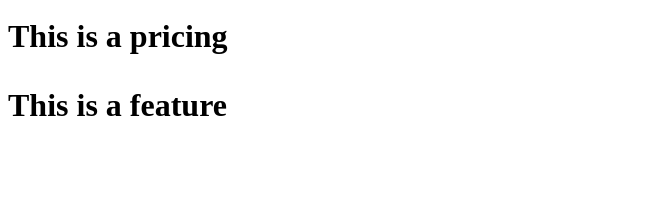
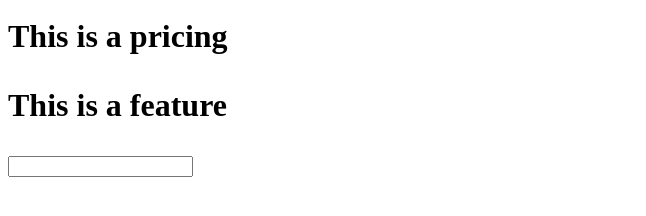
Before and after one commit to kadikbecerrasoliz/microverse2, a plain HTML site: page index.html in a window 1280 px wide. Shown: the part 538-754 px from the top of the page, without its empty margins (0-646 px from the left). Drawn offline with Linux system fonts and the light colour scheme.

Commit message:
html story8

```diff
--- a/index.html
+++ b/index.html
@@ -41,7 +41,9 @@
       <p id="features">This is a feature</p>
     </h1>
 
-    <form id="form"></form>
+    <form id="form">
+      <input type = "email" id = "email" name= "mail">
+    </form>
 
     <script src="js/index.js"></script>
   </body>
```
